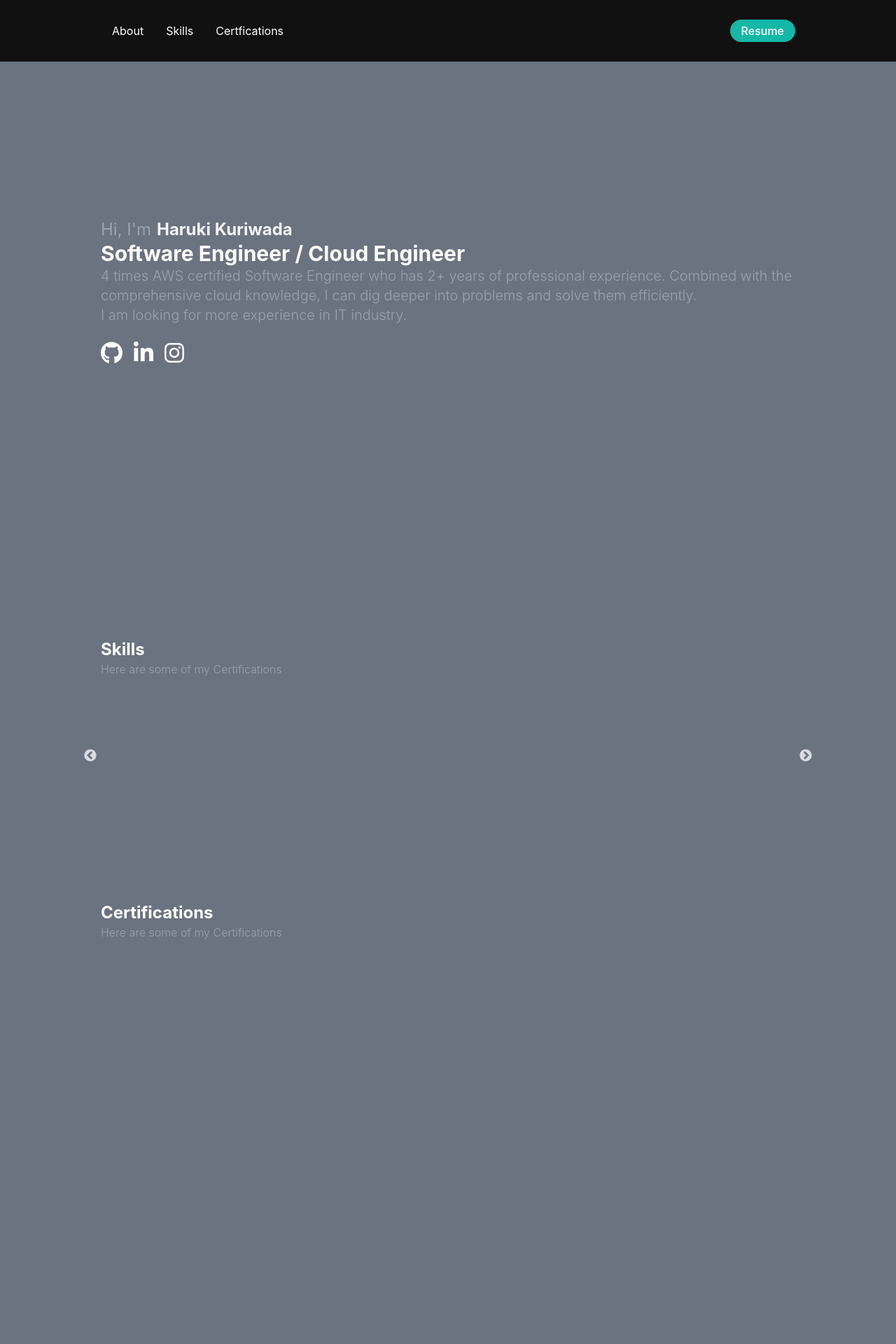
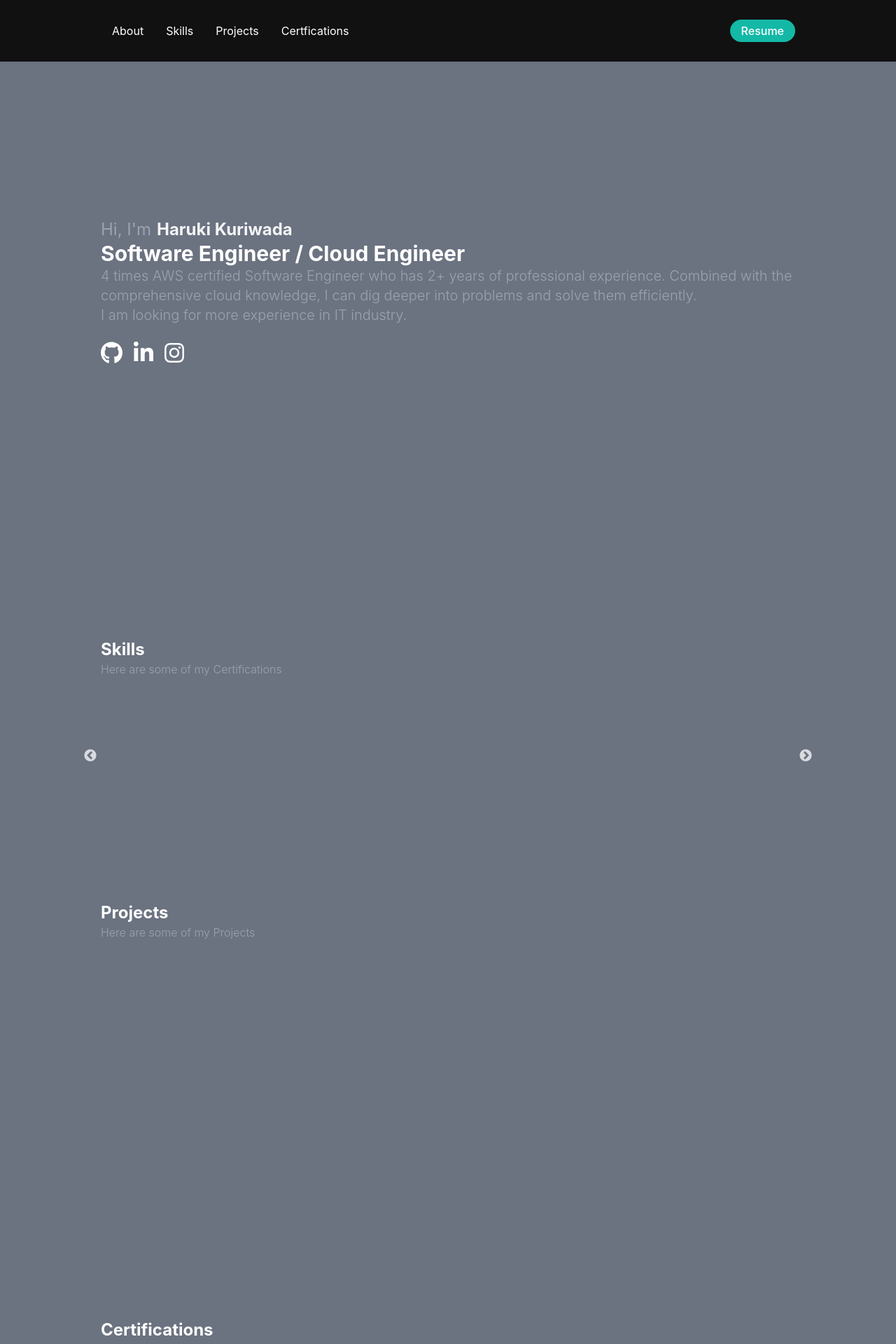
Before and after one commit to kuri-sun/customizable-portfolio, a React (Create React App) app: page / in a window 1280 px wide. Shown: the top 1920 px of the page at 70% size. Built offline with nearby package versions, Linux system fonts and the light colour scheme.

Commit message:
#6 inserted projects section on nav and footer

```diff
--- a/src/App.js
+++ b/src/App.js
@@ -19,8 +19,8 @@ function App() {
       <Navbar />
       <Hiro />
       <Skills />
+      <Projects />
       <Certs />
-      <Projects />
       <Footer />
     </div>
   );
--- a/src/components/Footer.js
+++ b/src/components/Footer.js
@@ -13,6 +13,11 @@ export default function Footer() {
           </a>
         </li>
         <li>
+          <a href="#projects" className="hover:underline">
+            Projects
+          </a>
+        </li>
+        <li>
           <a href="#certs" className="hover:underline">
             Certfications
           </a>
--- a/src/components/Navbar.js
+++ b/src/components/Navbar.js
@@ -13,6 +13,11 @@ export default function Navbar() {
           <li className="p-4">
             <a href="#skills" className="hover:underline">
               Skills
+            </a>
+          </li>
+          <li className="p-4">
+            <a href="#projects" className="hover:underline">
+              Projects
             </a>
           </li>
           <li className="p-4">
--- a/src/components/Projects.js
+++ b/src/components/Projects.js
@@ -2,7 +2,7 @@ import ProjectCard from "./ProjectCard";
 
 export default function Projects() {
   return (
-    <div id="certs" className="mt-4 text-white">
+    <div id="projects" className="mt-4 text-white">
       <h1 className="text-2xl font-bold">Projects</h1>
       <p className="font-light text-gray-400">Here are some of my Projects</p>
 
```
